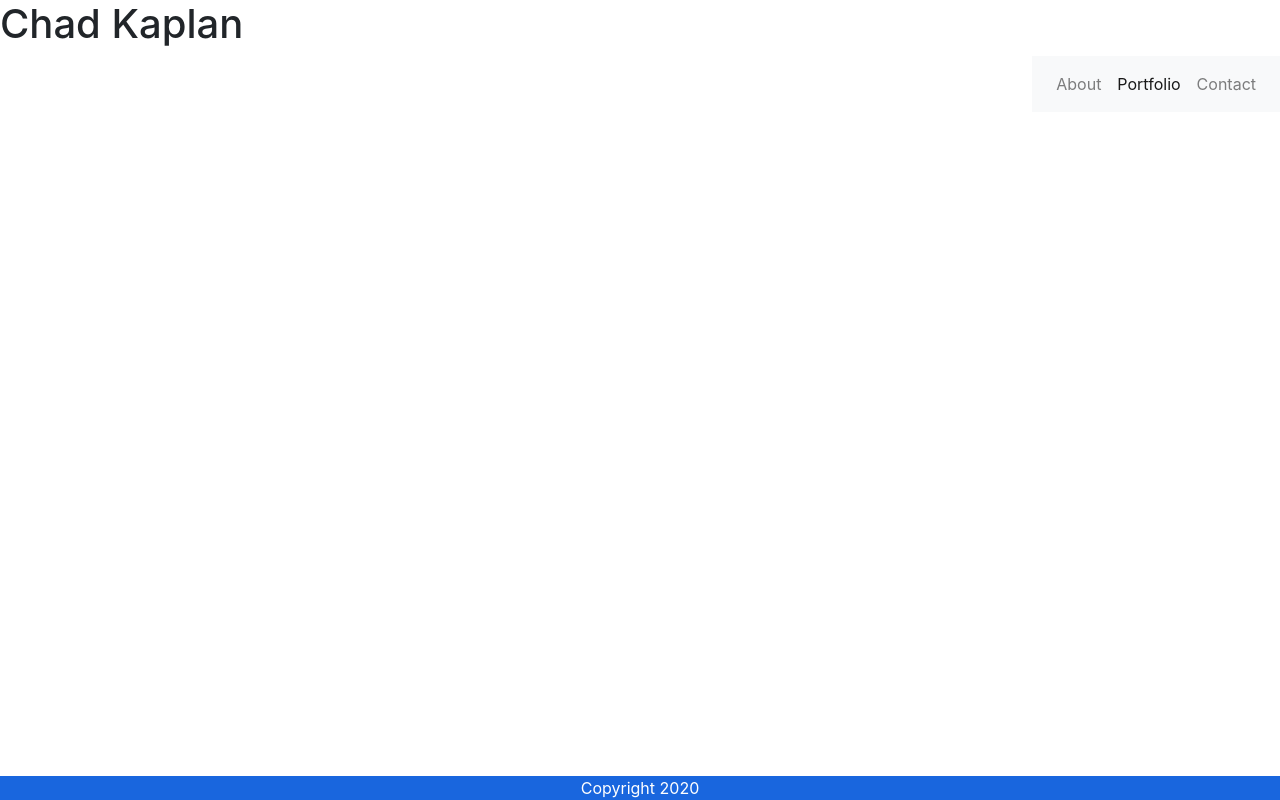
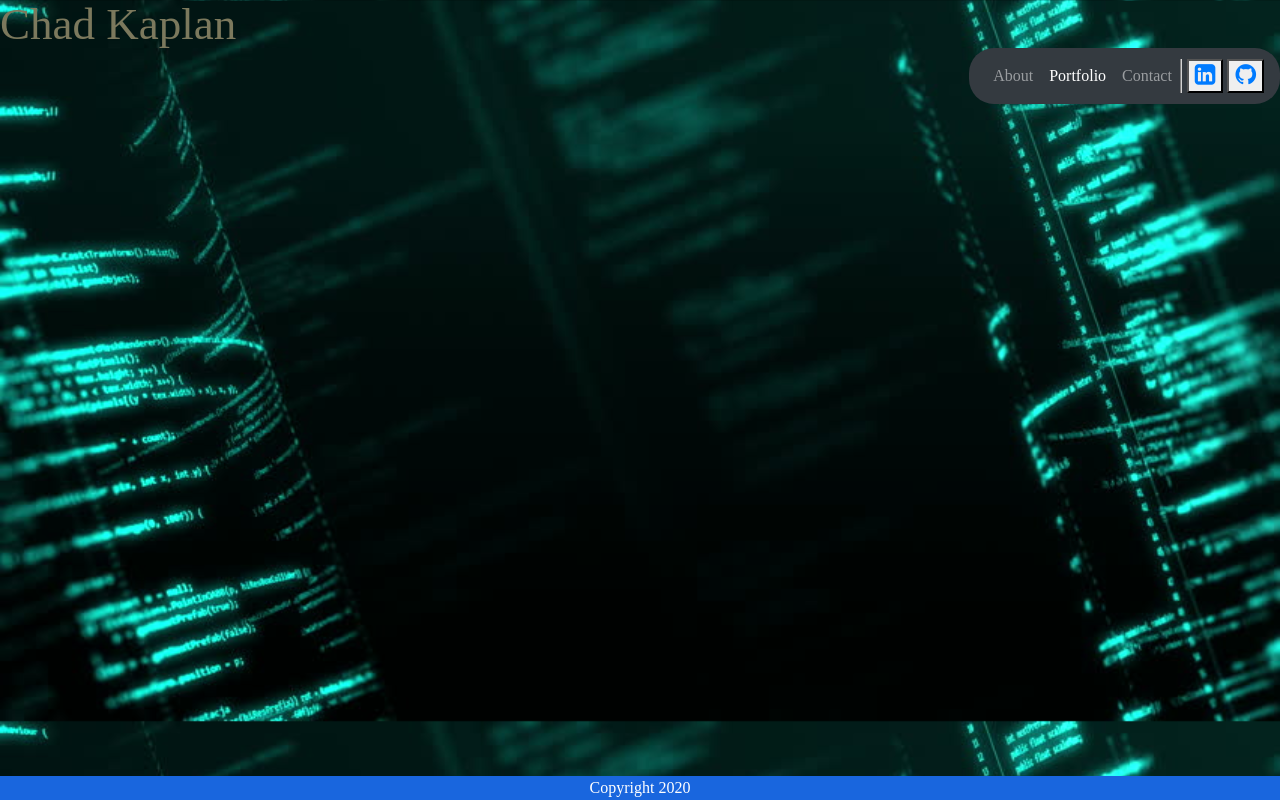
Before and after one commit to Chadkaplan/Website-Portfolio, a plain HTML site: page projects.html in a window 1280 px wide. Drawn offline with nearby package versions, Linux system fonts and the light colour scheme.

Commit message:
Made uniform navbar, styled background, header, and gave rounded corners to navbar and iamges

```diff
--- a/assets/style.css
+++ b/assets/style.css
@@ -1,3 +1,12 @@
+html{
+  /* Might change some of the body to this object */
+}
+body{
+  color: #7c795d;
+  font-family: 'Trocchi', serif;
+  background-image: url("./images/CodingBackgroundImage.jpg");
+  background-size: cover;
+}
 footer {
     position: fixed;
     left: 0;
@@ -17,14 +26,21 @@ footer {
     grid-template-columns: repeat(2, auto);
     grid-template-rows: repeat(2, auto);
   }
-  .banner{
+  .nameBanner{
     grid-column-start: 1;
     grid-column-end: 4;
+    color: #7c795d;
+    font-family: 'Trocchi', serif;
+    font-size: 45px;
+    font-weight: normal;
+    line-height: 48px;
+    margin: 0;
   }
   .navbar{
     float: right;
     grid-column-start: 4;
     grid-column-end: 4;
+    border-radius: 25px;
   }
   .verticalLine{
     border-left: lightgray groove 2px;
@@ -39,6 +55,7 @@ footer {
 grid-column-start: 2;
 grid-column-end: 2;
 height: 30rem;
+border-radius: 25px;
   }
   .floatLeft{
     float: left;
@@ -51,14 +68,8 @@ height: 30rem;
     margin-left: 50px;
     margin-right: 20px;
     width: 650px;
-    /* Remove border later */
-    border: aqua 1px solid;
   }
 
   #aboutMe{
     margin-left: 50px;
   }
-
-  #linkedInIcon{
-    cursor: pointer;
-  }
--- a/projects.html
+++ b/projects.html
@@ -5,19 +5,22 @@
   <meta charset="UTF-8">
   <meta name="viewport" content="width=device-width, initial-scale=1.0">
   <meta http-equiv="X-UA-Compatible" content="ie=edge">
-    <title>Projects</title>
+  <title>About</title>
   <link rel='stylesheet' href='https://stackpath.bootstrapcdn.com/bootstrap/4.1.3/css/bootstrap.min.css'
     integrity='sha384-MCw98/SFnGE8fJT3GXwEOngsV7Zt27NXFoaoApmYm81iuXoPkFOJwJ8ERdknLPMO' crossorigin='anonymous'>
+  <link rel="stylesheet" href="https://cdnjs.cloudflare.com/ajax/libs/font-awesome/4.7.0/css/font-awesome.min.css">
   <link rel="stylesheet" href="./assets/style.css">
 </head>
 
+<section class="headerContainer">
+
   <body>
-
-    <section class="headerContainer">
     <header>
-            <h1>Chad Kaplan</h1>
-            <nav class="navbar navbar-expand-lg navbar-light bg-light">
-                <button class="navbar-toggler" type="button" data-toggle="collapse" data-target="#navbarNav" aria-controls="navbarNav" aria-expanded="false" aria-label="Toggle navigation">
+      <h1 class="nameBanner">Chad Kaplan</h1>
+      <div class="navContainer">
+        <nav class="navbar navbar-expand-lg navbar-dark bg-dark">
+          <button class="navbar-toggler" type="button" data-toggle="collapse" data-target="#navbarNav"
+            aria-controls="navbarNav" aria-expanded="false" aria-label="Toggle navigation">
             <span class="navbar-toggler-icon"></span>
           </button>
           <div class="collapse navbar-collapse" id="navbarNav">
@@ -32,7 +35,20 @@
                 <a class="nav-link" href="contact.html">Contact</a>
               </li>
             </ul>
+            <!-- Vertical line to the left -->
+            <div class="verticalLine">
+              <button id="linkedInIcon">
+                <a href="http://www.linkedin.com/in/chad-kaplan-599186198"><i style="font-size:24px"
+                    class="fa">&#xf08c;</i></a>
+              </button>
+              <button id="githubIcon">
+                <a href="https://github.com/Chadkaplan"><i style="font-size:24px" class="fa">&#xf09b;</i></a>
+
+              </button>
             </div>
+          </div>
+      </div>
+</section>
 </nav>
 </header>
 </section>
```
Also changed, not shown: contact.html (+22 -6 lines), index.html (+8 -5 lines), assets/images/CodingBackgroundImage.jpg (added). Lines whose indentation alone changed are shown as unchanged.
